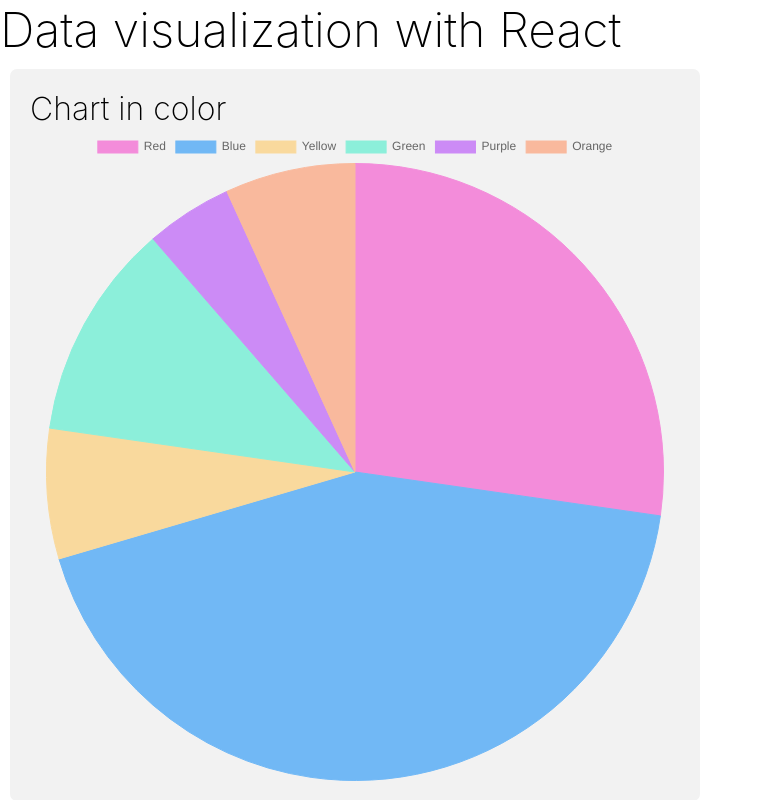
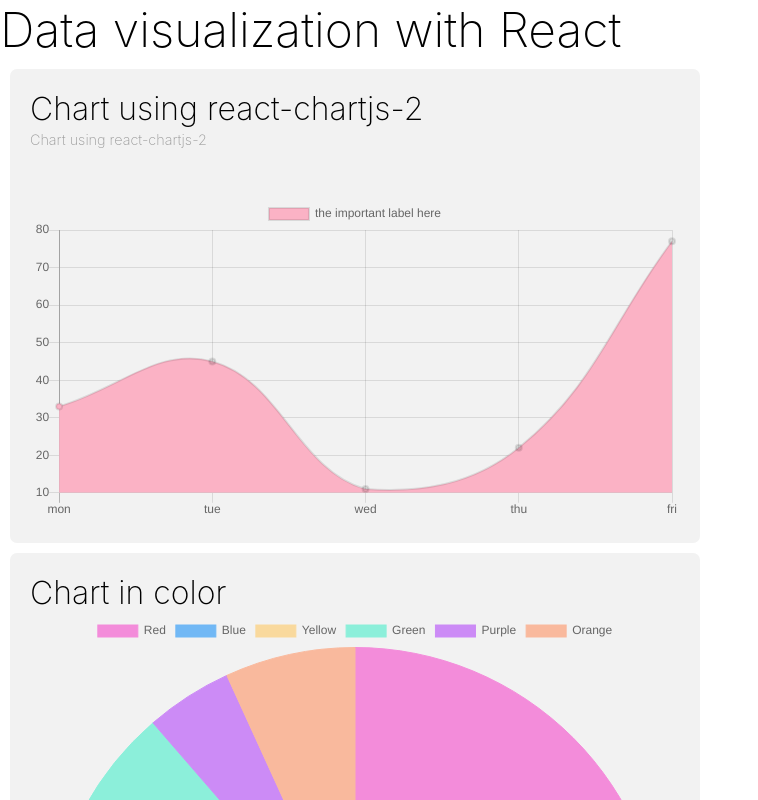
Before and after one commit to palhamel/data_vis_react_chart, a React (Create React App) app: page / in a window 1280 px wide. Shown: the top 800 px of the page, without its empty margins (0-758 px from the left). Built offline with nearby package versions, Linux system fonts and the light colour scheme.

Commit message:
add dynamic chart component

```diff
--- a/package.json
+++ b/package.json
@@ -8,6 +8,7 @@
     "@testing-library/user-event": "^7.2.1",
     "chart.js": "^2.9.4",
     "react": "^17.0.0",
+    "react-chartjs-2": "^2.10.0",
     "react-dom": "^17.0.0",
     "react-scripts": "3.4.4"
   },
--- a/src/App.js
+++ b/src/App.js
@@ -1,12 +1,14 @@
 import React from "react";
 import "./App.css";
 import { Chartcolor } from "./components/colorChart";
+import { DynamicChart } from "./components/dynamicChart";
 import { LineChart } from "./components/lineChart";
 
 function App() {
   return (
     <div>
       <h1>Data visualization with React</h1>
+      <DynamicChart />
       <Chartcolor />
       <LineChart />
     </div>
--- /dev/null
+++ b/src/components/dynamicChart.js
@@ -0,0 +1,36 @@
+import React, { useState, useEffect } from "react";
+// import Chart from "chart.js";
+import { Line } from "react-chartjs-2";
+import "./chartstyle.css";
+
+export const DynamicChart = () => {
+  const [chartData, setChartData] = useState({});
+  console.log(chartData);
+
+  const chart = () => {
+    setChartData({
+      labels: ["mon", "tue", "wed", "thu", "fri"],
+      datasets: [
+        {
+          label: "the important label here",
+          data: [33, 45, 11, 22, 77],
+          backgroundColor: ["#fbb2c5"],
+          borderWidth: 2
+        },
+      ],
+    });
+  };
+  useEffect(() => {
+    chart()
+  }, [])
+
+  return (
+    <div className="chart-wrapper">
+      <h2>Chart using react-chartjs-2</h2>
+      <h3>Chart using react-chartjs-2</h3>
+      <div>
+        <Line data={chartData}/>
+      </div>
+    </div>
+  );
+};
```
Also changed, not shown: 1 other file (tests, documents, lock files or other folders).
